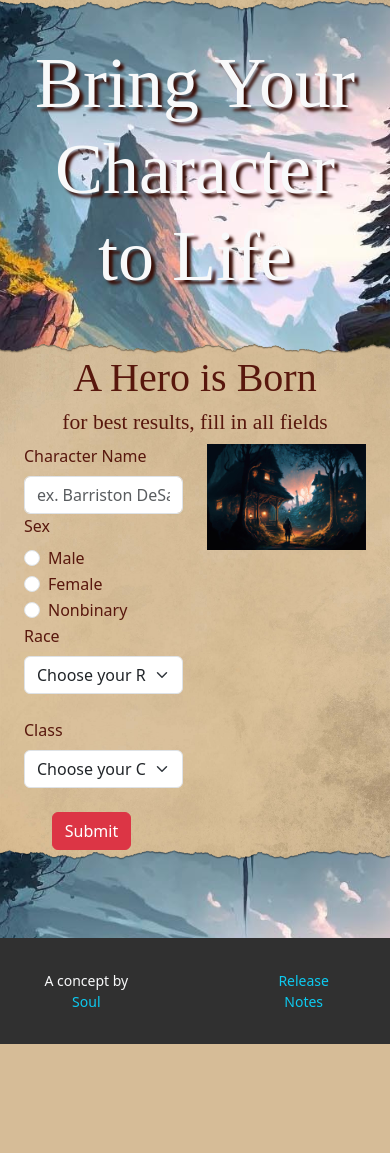
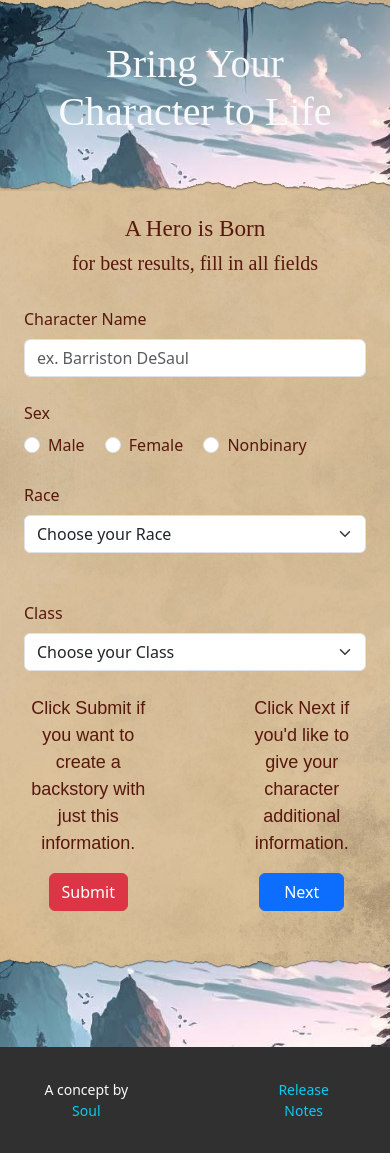
Before and after one commit to soulassassyn/dnd-cc-app, a Flask app: page /test in a window 390 px wide. Shown: the part 108-1261 px from the top of the page. Before the commit the page ends 1152 px from the top, so only its background shows below. Run offline with Flask 2, Linux system fonts and the light colour scheme; some libraries are stand-ins or nearby versions; some web fonts are replaced.

Commit message:
Fully Responsive on Test Page

```diff
--- a/templates/test.html
+++ b/templates/test.html
@@ -2,45 +2,31 @@
 {% block title %}Pricing Information{% endblock %}
 {% block main %}
 <div class="container-lg px-4">
-    <div class="row gx-5">
-        <div class="col text-center text-light">
+    <div class="row text-center text-light gx-5" name="main-header">
+        <div class="col d-none d-md-block">
             <h1>Bring Your Character to Life</h1>
         </div>
-
+        <div class="col d-md-none">
+            <h2>Bring Your Character to Life</h2>
+        </div>
     </div>
-
-
-
-
-
-
-
-
-
-
-
-
-
-
-
-
-
-
-
-
     <div class="row bg-torn-top gx-5"></div>
-    <div class="row bg-paper-content-btm dnd-red gx-5">
-        <div class="col-12">
-            <div class="row">
-                <div class="col">
-                    <h2 class="text-center">A Hero is Born</h2>
-                    <h4 class="text-center">for best results, fill in all fields</h4>
+    <div class="row bg-paper-content-btm dnd-red gx-5 pb-5" name="paper-content-container">
+        <div class="col">
+            <div class="row py-4" name="paper-content-header">
+                <div class="col text-center d-none d-md-block">
+                    <h2>A Hero is Born</h2>
+                    <h4>for best results, fill in all fields</h4>
+                </div>
+                <div class="col text-center d-md-none">
+                    <h3>A Hero is Born</h3>
+                    <h5>for best results, fill in all fields</h5>
                 </div>
             </div>
-            <div class="row">
-                <div class="col">
+            <div class="row gx-5" name="paper-content-body">
+                <div class="col" name="form-content-column">
                     <form action="/create" method="POST" id="createBackstory">
-                    <div class="row">
+                    <div class="row gy-4">
                         <div class="col-12 col-lg-8">
                             <label class="form-label" for="charName">Character Name</label>
                             <input class="form-control" type="text" id="charName" name="charName" placeholder="ex. Barriston DeSaul" required>
@@ -80,15 +66,21 @@
                             </select><br>
                             <input class="form-control" type="text" id="class-input" placeholder="Enter your class" style="display:none;">
                         </div>
-                        <div class="row">
-                            <div class="col text-center">
-                                <button type="submit" class="btn btn-danger" id="button">Submit</button>
-                            </div>
+                    </div>
+                    <div class="row justify-content-between" name="button-content">
+                        <div class="col-5 text-center">
+                            <p style="text-indent:0px;">Click Submit if you want to create a backstory with just this information.</p>
+                            <button type="submit" class="btn btn-danger" id="button">Submit</button>
+                        </div>
+                        <div class="col-5 text-center">
+                            <p style="text-indent:0px;">Click Next if you'd like to give your character additional information.</p>
+                            <button type="next" class="btn btn-primary px-4" id="next">Next</button>
                         </div>
                     </div>
+
                     </form>
                 </div>
-                <div class="col">
+                <div class="col d-none d-md-block align-self-center" name="image-content-column">
                     <img src="/static/img/cozy_village.jpg">
                 </div>
             </div>
```
